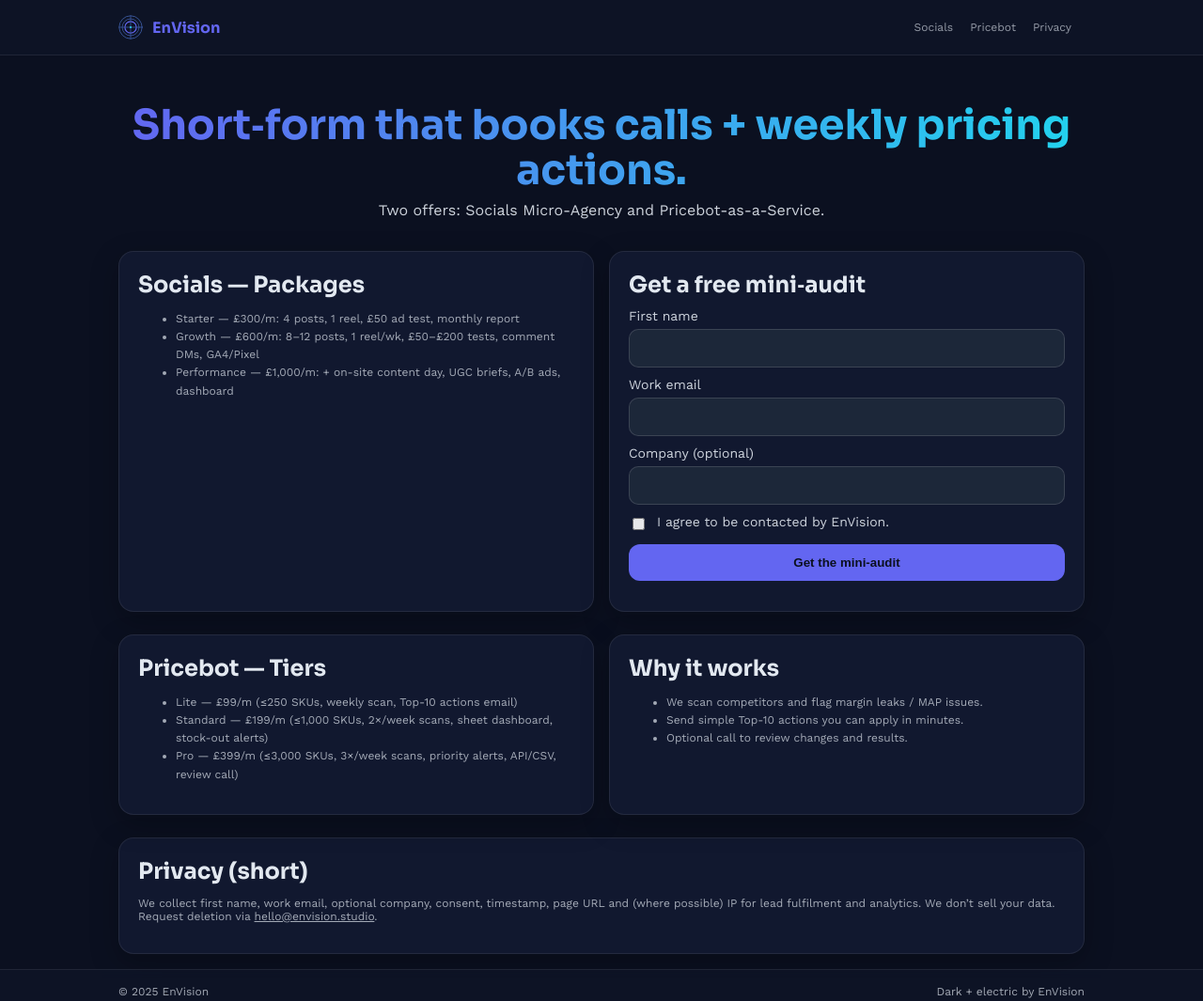
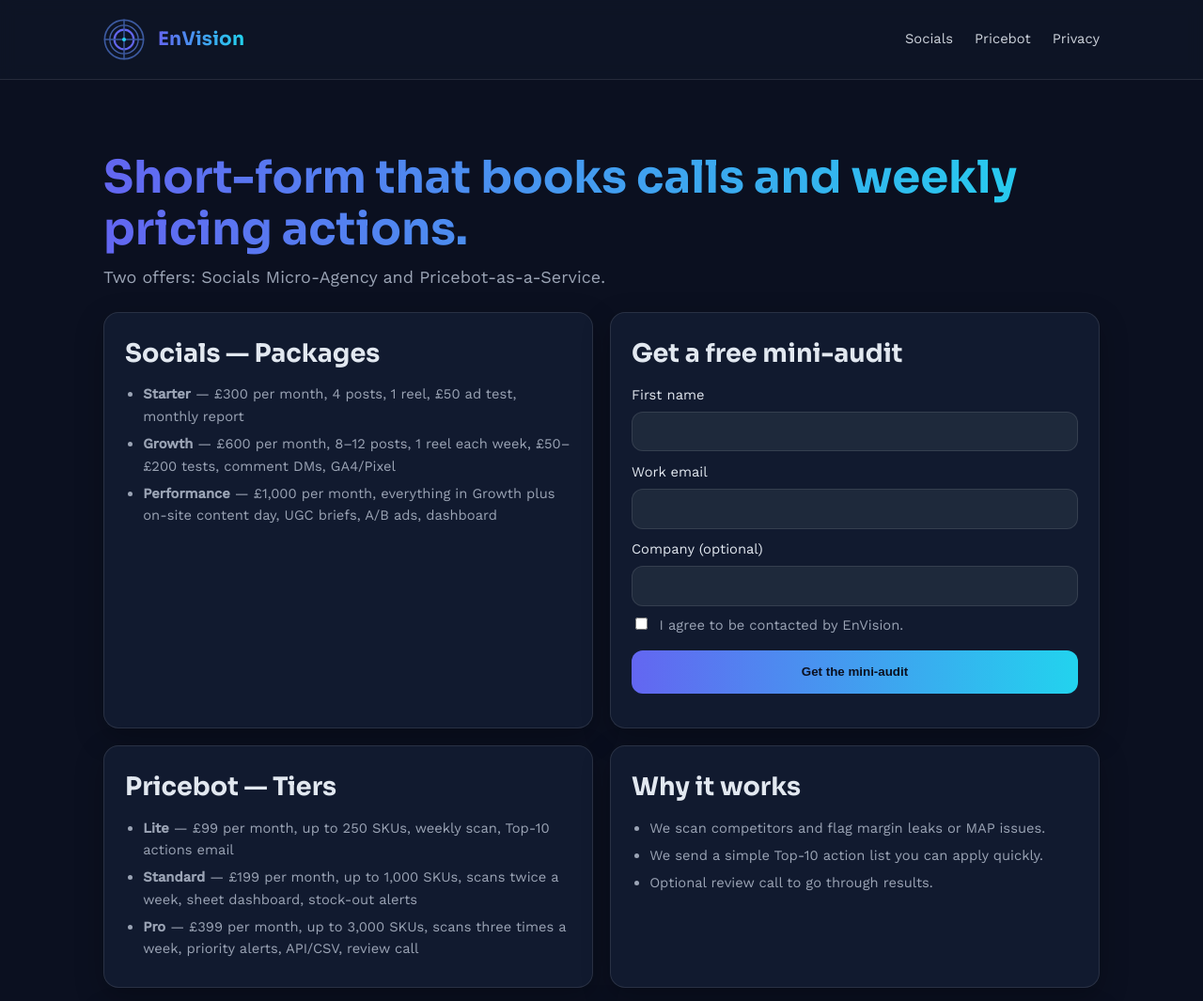
Before and after one commit to tedavies97-debug/envision-site-simple, a plain HTML site: page index.html in a window 1280 px wide. Shown: the top 1065 px of the page at 94% size. Drawn offline with nearby package versions, Linux system fonts and the light colour scheme.

Commit message:
Update index.html

```diff
--- a/index.html
+++ b/index.html
@@ -1,102 +1,105 @@
 <!doctype html>
 <html lang="en">
 <head>
-  <meta charset="UTF-8">
-  <title>EnVision — Socials + Smart Pricing</title>
-  <meta name="viewport" content="width=device-width, initial-scale=1">
+  <meta charset="UTF-8" />
+  <title>EnVision — Socials & Smart Pricing</title>
+  <meta name="viewport" content="width=device-width, initial-scale=1" />
   <!-- Fonts -->
   <link rel="preconnect" href="https://fonts.googleapis.com">
   <link rel="preconnect" href="https://fonts.gstatic.com" crossorigin>
   <link href="https://fonts.googleapis.com/css2?family=Sora:wght@600;700&family=Work+Sans:wght@400;500&display=swap" rel="stylesheet">
   <style>
-    :root {
-      --bg: #0B1020;
-      --surface: #0F172A;
-      --text: #E2E8F0;
-      --primary: #6366F1;
-      --accent: #22D3EE;
+    /* === Design tokens === */
+    :root{
+      --bg:#0B1020; --surface:#101828; --text:#E2E8F0;
+      --muted:#9BA4B5; --primary:#6366F1; --accent:#22D3EE; --border:rgba(255,255,255,.10);
     }
-    * { box-sizing: border-box; }
-    body {
-      background: var(--bg);
-      color: var(--text);
-      font-family: "Work Sans", system-ui, -apple-system, Segoe UI, Roboto, "Helvetica Neue", Arial, "Noto Sans";
-      margin: 0;
-      min-height: 100vh;
-      display: grid;
-      grid-template-rows: auto 1fr auto;
+    *{ box-sizing:border-box }
+    html,body{ margin:0; height:100% }
+    body{
+      background:var(--bg); color:var(--text);
+      font-family:"Work Sans",system-ui,-apple-system,Segoe UI,Roboto,"Helvetica Neue",Arial,"Noto Sans";
+      line-height:1.6;
+      font-size:17px;
     }
-    header, footer {
-      backdrop-filter: blur(6px);
-      background: rgba(15,23,42,.6);
-      border-bottom: 1px solid rgba(255,255,255,.08);
+    @media (min-width:960px){ body{ font-size:18px } }
+
+    a{ color:var(--text); text-decoration:none }
+    .wrap{ max-width:1100px; margin:0 auto; padding:20px }
+    .card{
+      background:#111A2F; border:1px solid var(--border); border-radius:16px; padding:22px;
+      box-shadow:0 10px 30px rgba(0,0,0,.25);
     }
-    footer { border-top: 1px solid rgba(255,255,255,.08); border-bottom: none; }
-    .wrap { max-width: 1060px; margin: 0 auto; padding: 16px; }
-    h1 {
-      font-family: "Sora", sans-serif;
-      font-size: clamp(28px, 5vw, 44px);
-      line-height: 1.1;
-      margin: 0 0 8px 0;
-      background: linear-gradient(90deg, var(--primary), var(--accent));
-      -webkit-background-clip: text; background-clip: text;
-      -webkit-text-fill-color: transparent;
+
+    /* === Header / brand === */
+    header{
+      position:sticky; top:0; z-index:20; backdrop-filter:blur(8px);
+      background:rgba(16,24,40,.65); border-bottom:1px solid var(--border);
     }
-    p.lede { margin: 0; opacity: .9; }
-    .grid {
-      display: grid; gap: 16px;
-      grid-template-columns: 1fr;
+    .brand{ display:flex; align-items:center; gap:14px }
+    .brand svg{ width:44px; height:44px } /* <-- bigger logo */
+    .brand-name{
+      font-family:"Sora",sans-serif; font-weight:700; font-size:20px; letter-spacing:.2px;
+      background:linear-gradient(90deg,var(--primary),var(--accent));
+      -webkit-background-clip:text; background-clip:text; -webkit-text-fill-color:transparent;
     }
-    @media (min-width: 900px) {
-      .grid { grid-template-columns: 1fr 1fr; }
+    nav a{ opacity:.9; margin-left:18px }
+    nav a:hover{ opacity:1; text-decoration:underline }
+
+    /* === Hero === */
+    .hero{ padding:56px 0 22px }
+    h1{
+      margin:0 0 10px 0; font-family:"Sora",sans-serif; font-weight:700;
+      font-size:clamp(28px,4.2vw,48px); line-height:1.15;
+      background:linear-gradient(90deg,var(--primary),var(--accent));
+      -webkit-background-clip:text; background-clip:text; -webkit-text-fill-color:transparent;
     }
-    .card {
-      background: #11182F;
-      border: 1px solid rgba(255,255,255,.08);
-      border-radius: 16px;
-      padding: 20px;
-      box-shadow: 0 10px 30px rgba(0,0,0,.25);
+    .lede{ margin:0; color:var(--muted) }
+
+    /* === Layout === */
+    .grid{ display:grid; gap:18px }
+    @media (min-width:960px){ .grid-2{ grid-template-columns:1fr 1fr } .grid-3{ grid-template-columns:repeat(3,1fr) } }
+
+    /* === Lists (no weird symbols) === */
+    ul.clean{ padding-left:1.2rem; margin:10px 0 0 0 }
+    ul.clean li{ margin:.35rem 0 }
+    small, .small{ color:var(--muted); font-size:.92rem }
+
+    /* === Form === */
+    label{ display:block; font-size:.92rem; margin-top:.65rem }
+    input[type="text"],input[type="email"]{
+      width:100%; margin-top:.35rem; padding:.8rem .9rem;
+      border-radius:12px; border:1px solid var(--border); background:#1E293B; color:var(--text);
     }
-    label { font-size: 14px; opacity: .9; display: block; margin-top: 10px; text-align: left; }
-    input[type="text"], input[type="email"] {
-      width: 100%; padding: 12px 14px; margin-top: 6px;
-      border-radius: 10px; border: 1px solid rgba(255,255,255,.15);
-      background: #1E293B; color: var(--text);
+    .consent{ display:flex; gap:.6rem; align-items:flex-start; margin-top:.6rem }
+    .btn{
+      width:100%; margin-top:.9rem; padding:.95rem 1.1rem; border:0; border-radius:12px; cursor:pointer;
+      font-weight:700; color:#0B1020; background:linear-gradient(90deg,var(--primary),var(--accent));
     }
-    .consent { display: flex; gap: 10px; align-items: flex-start; margin-top: 10px; text-align: left; }
-    .consent input { margin-top: 4px; }
-    button {
-      width: 100%; padding: 12px 16px; margin-top: 12px;
-      border-radius: 12px; border: 0; cursor: pointer;
-      background: var(--primary); color: var(--bg); font-weight: 700;
-    }
-    .small { font-size: 12px; opacity: .7; }
-    .brand { display:flex; align-items:center; gap:10px; font-weight:700; font-family:"Sora",sans-serif; color: var(--primary); }
-    .reticle { width:26px; height:26px; }
-    .links a { color: var(--text); opacity:.9; text-decoration: none; margin-right: 14px;}
-    .links a:hover { opacity: 1; text-decoration: underline; }
-    .center { text-align:center; }
-    .ok { color: #10B981; }
-    .err { color: #F87171; }
+    .ok{ color:#10B981 } .err{ color:#F87171 }
+
+    footer{ border-top:1px solid var(--border); margin-top:36px }
   </style>
 </head>
 <body>
+  <!-- ====== Header ====== -->
   <header>
-    <div class="wrap" style="display:flex; align-items:center; justify-content:space-between;">
+    <div class="wrap" style="display:flex;align-items:center;justify-content:space-between;">
       <div class="brand">
-        <svg class="reticle" viewBox="0 0 64 64" fill="none">
+        <!-- Reticle icon -->
+        <svg viewBox="0 0 64 64" fill="none" aria-hidden="true">
           <g stroke-linecap="round" stroke-linejoin="round">
-            <circle cx="32" cy="32" r="30" stroke="#3C5AA0" stroke-width="2.2"></circle>
-            <circle cx="32" cy="32" r="22" stroke="#4461AA" stroke-width="1.8"></circle>
-            <circle cx="32" cy="32" r="15" stroke="#6366F1" stroke-width="3"></circle>
-            <line x1="2" y1="32" x2="62" y2="32" stroke="#3C5AA0" stroke-width="2"></line>
-            <line x1="32" y1="2" x2="32" y2="62" stroke="#3C5AA0" stroke-width="2"></line>
-            <circle cx="32" cy="32" r="2.6" fill="#22D3EE"></circle>
+            <circle cx="32" cy="32" r="30" stroke="#3C5AA0" stroke-width="2.4"></circle>
+            <circle cx="32" cy="32" r="22" stroke="#4461AA" stroke-width="2"></circle>
+            <circle cx="32" cy="32" r="15" stroke="#6366F1" stroke-width="3.2"></circle>
+            <line x1="2" y1="32" x2="62" y2="32" stroke="#3C5AA0" stroke-width="2.2"></line>
+            <line x1="32" y1="2" x2="32" y2="62" stroke="#3C5AA0" stroke-width="2.2"></line>
+            <circle cx="32" cy="32" r="3" fill="#22D3EE"></circle>
           </g>
         </svg>
-        <span>EnVision</span>
+        <span class="brand-name">EnVision</span>
       </div>
-      <nav class="links small">
+      <nav class="small">
         <a href="#socials">Socials</a>
         <a href="#pricebot">Pricebot</a>
         <a href="#privacy">Privacy</a>
@@ -104,107 +107,117 @@
     </div>
   </header>
 
+  <!-- ====== Main ====== -->
   <main class="wrap">
-    <section class="center" style="padding: 34px 0 10px;">
-      <h1>Short‑form that books calls + weekly pricing actions.</h1>
-      <p class="lede">Two offers: Socials Micro‑Agency and Pricebot‑as‑a‑Service.</p>
+    <!-- Hero -->
+    <section class="hero">
+      <h1>Short-form that books calls and weekly pricing actions.</h1>
+      <p class="lede">Two offers: Socials Micro-Agency and Pricebot-as-a-Service.</p>
     </section>
 
-    <section id="socials" class="grid" style="margin-top: 24px;">
+    <!-- Socials -->
+    <section id="socials" class="grid grid-2">
       <div class="card">
-        <h2 style="margin:0 0 8px 0;font-family:Sora, sans-serif;">Socials — Packages</h2>
-        <ul class="small" style="text-align:left; line-height:1.6;">
-          <li>Starter — £300/m: 4 posts, 1 reel, £50 ad test, monthly report</li>
-          <li>Growth — £600/m: 8–12 posts, 1 reel/wk, £50–£200 tests, comment DMs, GA4/Pixel</li>
-          <li>Performance — £1,000/m: + on‑site content day, UGC briefs, A/B ads, dashboard</li>
+        <h2 style="margin:0 0 8px 0;font-family:Sora,sans-serif;">Socials — Packages</h2>
+        <ul class="clean small">
+          <li><strong>Starter</strong> — £300 per month, 4 posts, 1 reel, £50 ad test, monthly report</li>
+          <li><strong>Growth</strong> — £600 per month, 8–12 posts, 1 reel each week, £50–£200 tests, comment DMs, GA4/Pixel</li>
+          <li><strong>Performance</strong> — £1,000 per month, everything in Growth plus on-site content day, UGC briefs, A/B ads, dashboard</li>
         </ul>
       </div>
+
       <div class="card">
-        <h2 style="margin:0 0 8px 0;font-family:Sora, sans-serif;">Get a free mini‑audit</h2>
-        <form id="leadForm">
+        <h2 style="margin:0 0 8px 0;font-family:Sora,sans-serif;">Get a free mini-audit</h2>
+        <form id="leadForm" novalidate>
           <label>First name
-            <input type="text" name="first_name" required>
+            <input type="text" name="first_name" autocomplete="given-name" required>
           </label>
           <label>Work email
-            <input type="email" name="work_email" required>
+            <input type="email" name="work_email" autocomplete="email" required>
           </label>
           <label>Company (optional)
-            <input type="text" name="company">
+            <input type="text" name="company" autocomplete="organization">
           </label>
-          <label class="consent"><input type="checkbox" name="consent" required> I agree to be contacted by EnVision.</label>
-          <button type="submit">Get the mini‑audit</button>
-          <p id="msg" class="small"></p>
+          <label class="consent small">
+            <input type="checkbox" name="consent" required>
+            <span>I agree to be contacted by EnVision.</span>
+          </label>
+          <button class="btn" type="submit">Get the mini-audit</button>
+          <p id="msg" class="small" role="status" aria-live="polite"></p>
         </form>
       </div>
     </section>
 
-    <section id="pricebot" class="grid" style="margin-top: 24px;">
+    <!-- Pricebot -->
+    <section id="pricebot" class="grid grid-2" style="margin-top:18px">
       <div class="card">
-        <h2 style="margin:0 0 8px 0;font-family:Sora, sans-serif;">Pricebot — Tiers</h2>
-        <ul class="small" style="text-align:left; line-height:1.6;">
-          <li>Lite — £99/m (≤250 SKUs, weekly scan, Top‑10 actions email)</li>
-          <li>Standard — £199/m (≤1,000 SKUs, 2×/week scans, sheet dashboard, stock‑out alerts)</li>
-          <li>Pro — £399/m (≤3,000 SKUs, 3×/week scans, priority alerts, API/CSV, review call)</li>
+        <h2 style="margin:0 0 8px 0;font-family:Sora,sans-serif;">Pricebot — Tiers</h2>
+        <ul class="clean small">
+          <li><strong>Lite</strong> — £99 per month, up to 250 SKUs, weekly scan, Top-10 actions email</li>
+          <li><strong>Standard</strong> — £199 per month, up to 1,000 SKUs, scans twice a week, sheet dashboard, stock-out alerts</li>
+          <li><strong>Pro</strong> — £399 per month, up to 3,000 SKUs, scans three times a week, priority alerts, API/CSV, review call</li>
         </ul>
       </div>
       <div class="card">
-        <h2 style="margin:0 0 8px 0;font-family:Sora, sans-serif;">Why it works</h2>
-        <ul class="small" style="text-align:left; line-height:1.6;">
-          <li>We scan competitors and flag margin leaks / MAP issues.</li>
-          <li>Send simple Top‑10 actions you can apply in minutes.</li>
-          <li>Optional call to review changes and results.</li>
+        <h2 style="margin:0 0 8px 0;font-family:Sora,sans-serif;">Why it works</h2>
+        <ul class="clean small">
+          <li>We scan competitors and flag margin leaks or MAP issues.</li>
+          <li>We send a simple Top-10 action list you can apply quickly.</li>
+          <li>Optional review call to go through results.</li>
         </ul>
       </div>
     </section>
 
-    <section id="privacy" class="card" style="margin-top:24px;">
-      <h2 style="margin:0 0 8px 0;font-family:Sora, sans-serif;">Privacy (short)</h2>
-      <p class="small">We collect first name, work email, optional company, consent, timestamp, page URL and (where possible) IP for lead fulfilment and analytics. We don’t sell your data. Request deletion via <a href="mailto:hello@envision.studio" style="color:#E2E8F0;">hello@envision.studio</a>.</p>
+    <!-- Privacy -->
+    <section id="privacy" class="card" style="margin-top:18px">
+      <h2 style="margin:0 0 8px 0;font-family:Sora,sans-serif;">Privacy (short)</h2>
+      <p class="small">
+        We collect first name, work email, optional company, consent, timestamp and page URL for lead fulfilment and analytics.
+        We do not sell your data. Request deletion at
+        <a href="mailto:hello@envision.studio">hello@envision.studio</a>.
+      </p>
     </section>
   </main>
 
+  <!-- ====== Footer ====== -->
   <footer>
     <div class="wrap small" style="display:flex;align-items:center;justify-content:space-between;">
       <span>© <script>document.write(new Date().getFullYear())</script> EnVision</span>
-      <span>Dark + electric by EnVision</span>
+      <span>Built in a dark + electric style</span>
     </div>
   </footer>
 
   <script>
-    // === EDIT THIS: paste your Cloudflare Worker URL:
+    // Keep your Worker URL here (yours is already set)
     const WORKER_URL = "https://envision-leads.tedavies97.workers.dev/";
 
     const form = document.getElementById('leadForm');
-    const msg = document.getElementById('msg');
+    const msg  = document.getElementById('msg');
 
     form.addEventListener('submit', async (e) => {
       e.preventDefault();
       msg.textContent = "Submitting…";
       const fd = new FormData(form);
       const payload = {
-        first_name: fd.get('first_name'),
-        work_email: fd.get('work_email'),
-        company: fd.get('company'),
+        first_name: fd.get('first_name') || "",
+        work_email: fd.get('work_email') || "",
+        company: fd.get('company') || "",
         consent: !!fd.get('consent'),
         context: 'socials',
         timestamp: new Date().toISOString(),
         page_url: window.location.href
       };
-      try {
+      try{
         const r = await fetch(WORKER_URL, {
-          method: 'POST',
-          headers: {'Content-Type':'application/json'},
+          method:'POST',
+          headers:{ 'Content-Type':'application/json' },
           body: JSON.stringify(payload)
         });
-        const j = await r.json();
-        if (j.ok) {
-          msg.innerHTML = '<span class="ok">✅ Submitted — check your inbox shortly.</span>';
-          form.reset();
-        } else {
-          msg.innerHTML = '<span class="err">❌ Error: ' + (j.error || 'unknown') + '</span>';
-        }
-      } catch (err) {
-        msg.innerHTML = '<span class="err">❌ Failed to send</span>';
+        const j = await r.json().catch(()=>({ok:false}));
+        if(j.ok){ msg.innerHTML = '<span class="ok">Submitted — check your inbox shortly.</span>'; form.reset(); }
+        else    { msg.innerHTML = '<span class="err">Error — please try again.</span>'; }
+      }catch(_){
+        msg.innerHTML = '<span class="err">Failed to send — please try again.</span>';
       }
     });
   </script>
```
